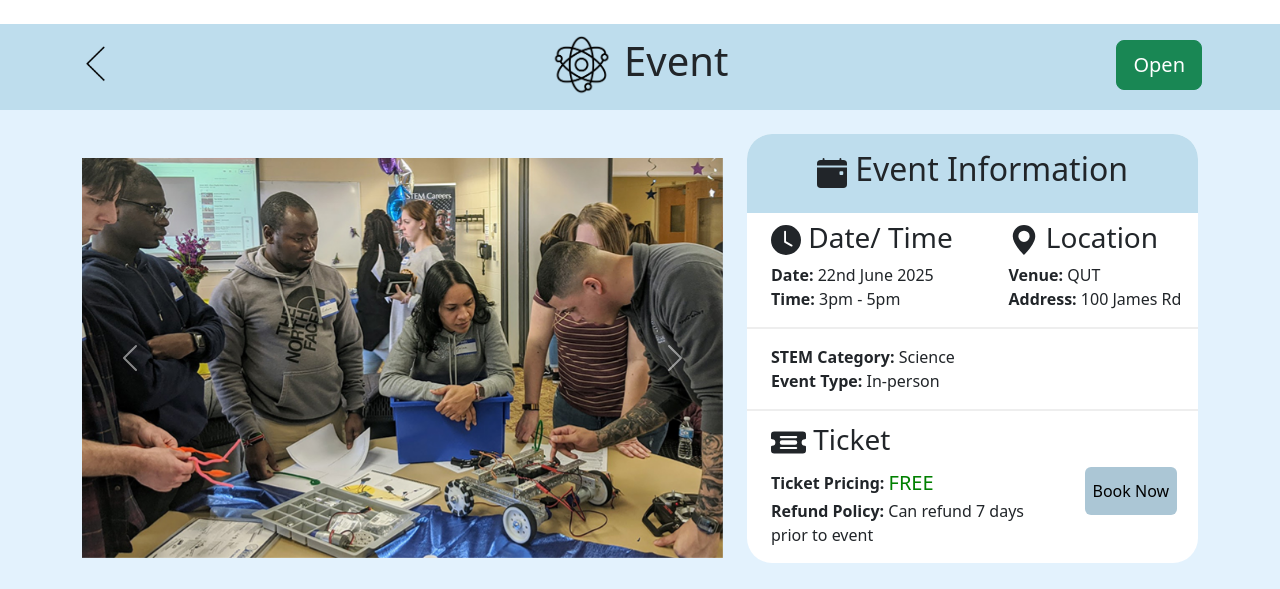
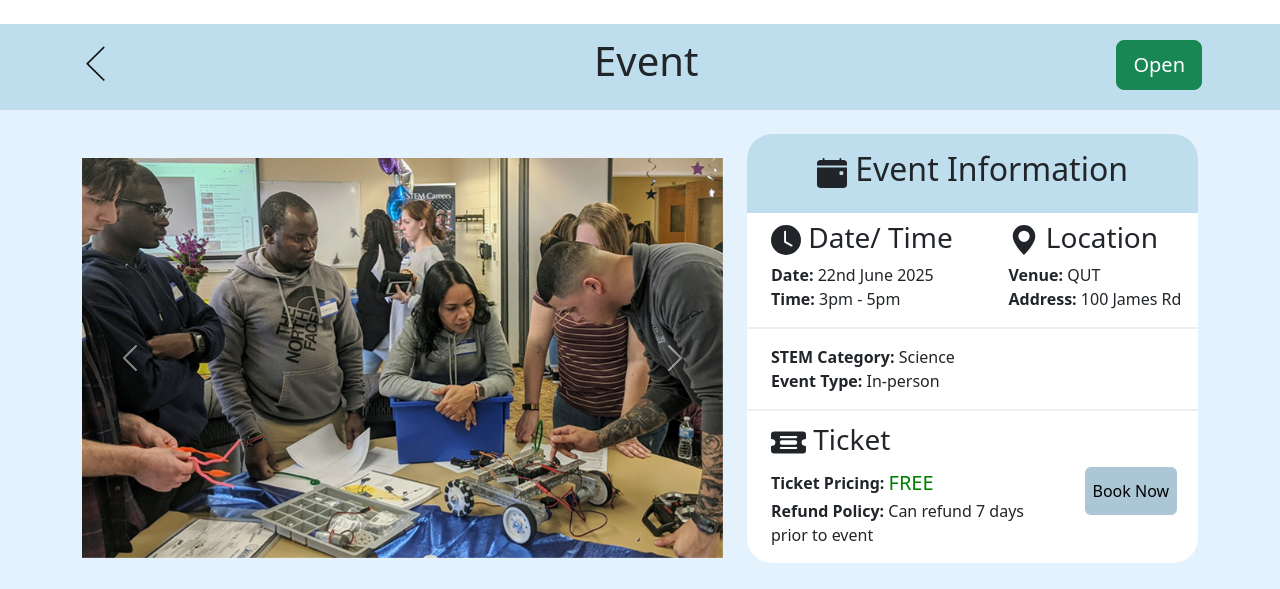
Before and after one commit to AkashDesh1211/iab207-a3-group25, a Flask app: page /details in a window 1280 px wide. Shown: the part 117-706 px from the top of the page. Run offline with Flask 3, Linux system fonts and the light colour scheme; some libraries are stand-ins or nearby versions.

Commit message:
added another test user and removed uneccessary image from event details page

```diff
--- a/STEMWorkshops/templates/event_details.html
+++ b/STEMWorkshops/templates/event_details.html
@@ -21,8 +21,7 @@
           </div>
 
           <div class="heading col-4 ">
-            <!--image representing the category of the event-->
-            <img src="./static/img/scienceBlue.png" width="60px" height="60px">
+
             <!--creates space between stem category logo and event name-->
             &nbsp; &nbsp;
             <!--name of the event selected-->
```
Also changed, not shown: instance/sitedata.sqlite.
